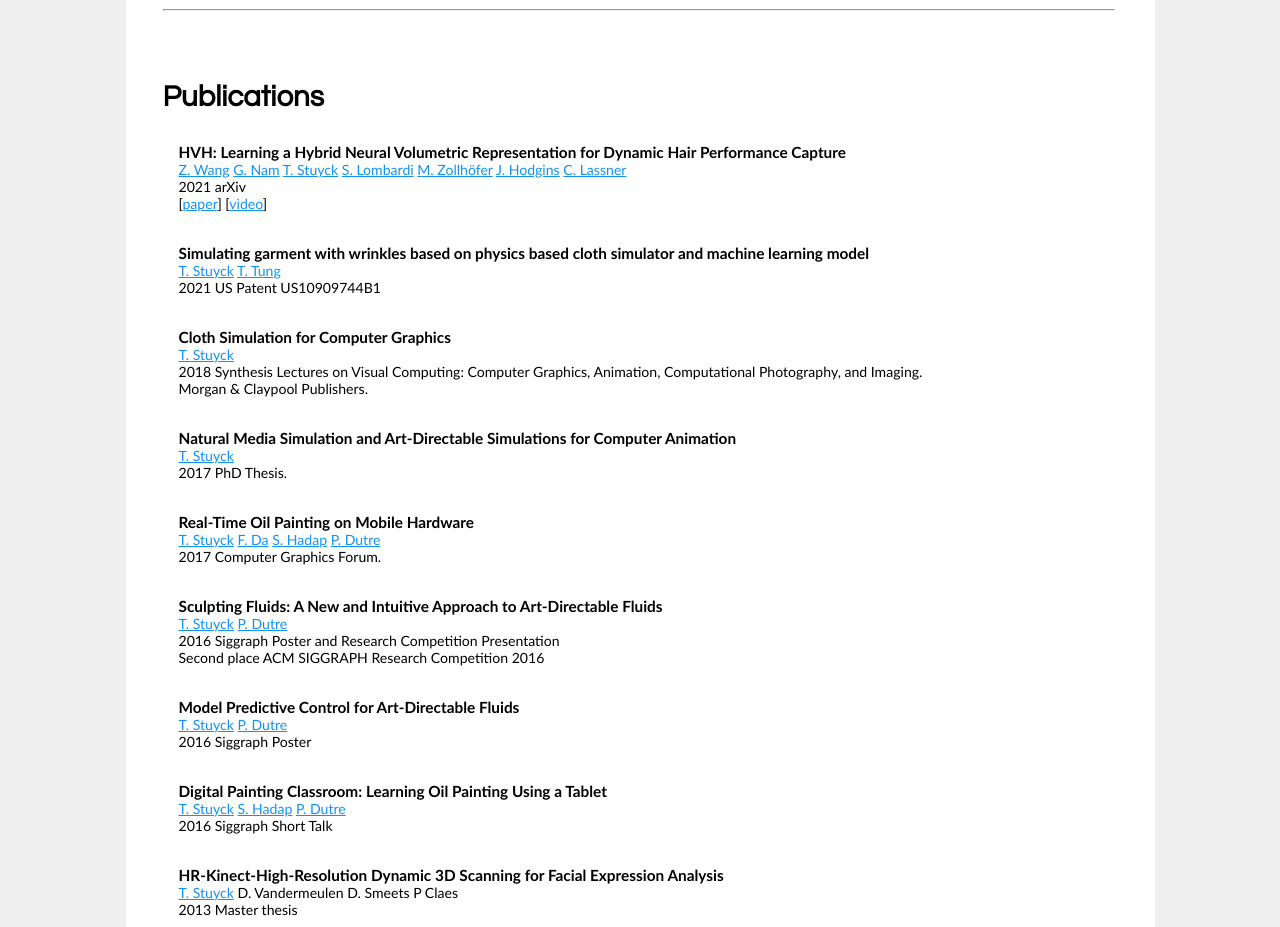
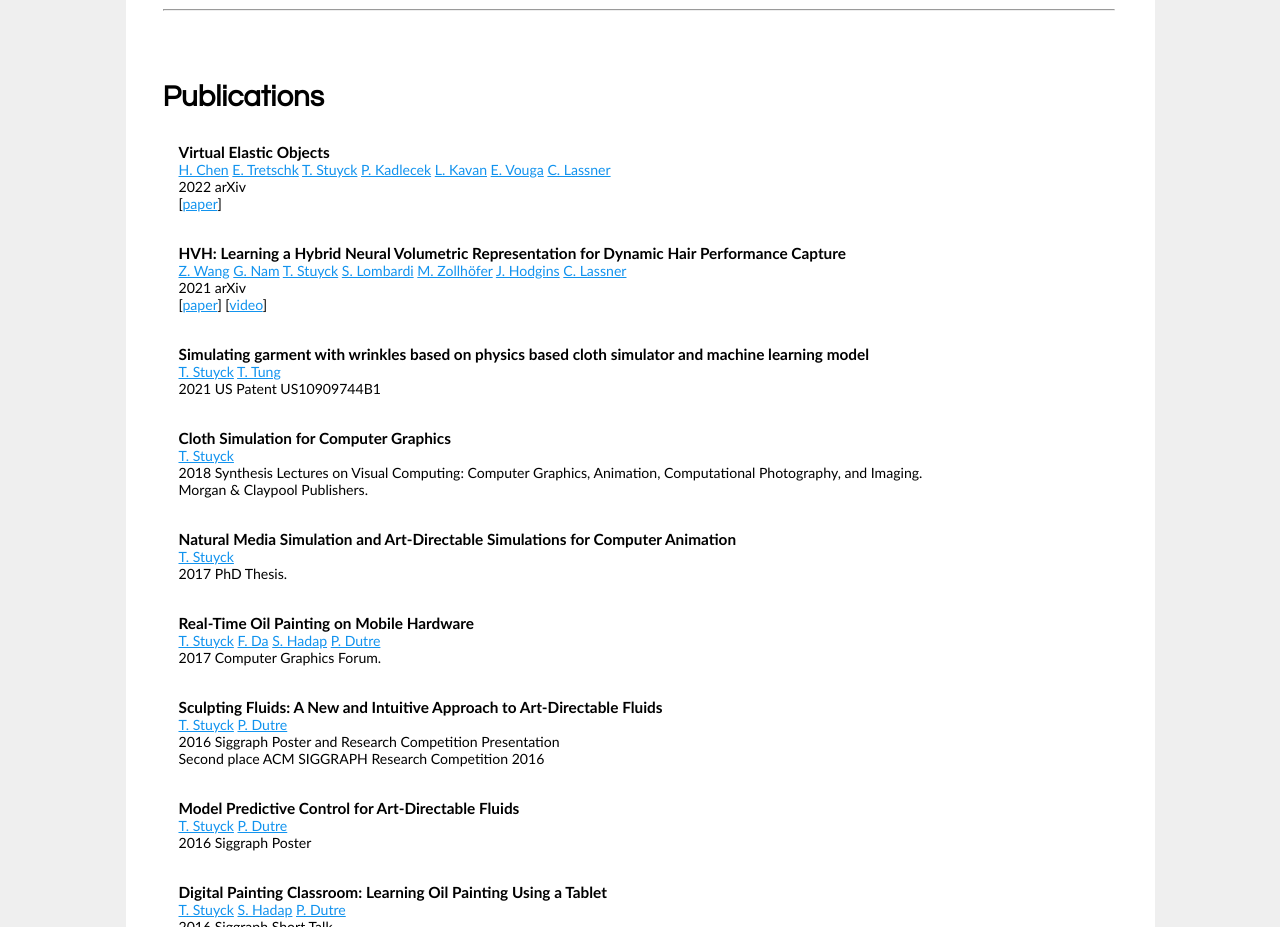
Before and after one commit to TuurStuyck/TuurStuyck.github.io, a plain HTML site: page index.html in a window 1280 px wide. Shown: the part 860-1787 px from the top of the page. Drawn offline with Linux system fonts and the light colour scheme.

Commit message:
Add files via upload

```diff
--- a/index.html
+++ b/index.html
@@ -85,6 +85,33 @@
 
   </br></br></br></br>
   <h3>Publications</h3>
+
+        <table cellspacing = "15" border = "0">
+          <tr>
+            <!--
+            <td>
+            <IMG style = "width:180px;" src = "./papers/arXiv21_NH/thumb.png">
+            </td>-->
+            <td>
+            <span style = "font-size:1.2em"><link color = "red">
+            <b>Virtual Elastic Objects</b></span>
+            <span style = "font-size:1.1em">
+            </br>
+              <a href = "https://oden.utexas.edu/people/directory/Hsiao-yu%20Chen/ " target = "_blank">H. Chen</a>
+              <a href = "https://people.mpi-inf.mpg.de/~tretschk/ " target = "_blank">E. Tretschk</a>
+              <a href = "https://tuurstuyck.github.io/ " target = "_blank">T. Stuyck</a>
+              <a href = "https://cgg.mff.cuni.cz/~kadlecek/ " target = "_blank">P. Kadlecek</a>
+              <a href = "https://www.cs.utah.edu/~ladislav/ " target = "_blank">L. Kavan</a>
+              <a href = "https://www.cs.utexas.edu/users/evouga/ " target = "_blank">E. Vouga</a>
+              <a href = "https://christophlassner.de/ " target = "_blank">C. Lassner</a>
+            </br>
+            2022 arXiv
+            </br>
+            [<a href = "https://arxiv.org/abs/2201.04623">paper</a>]
+            </span>
+            </td>
+          </tr>
+        </table>
 
         <table cellspacing = "15" border = "0">
           <tr>
```
